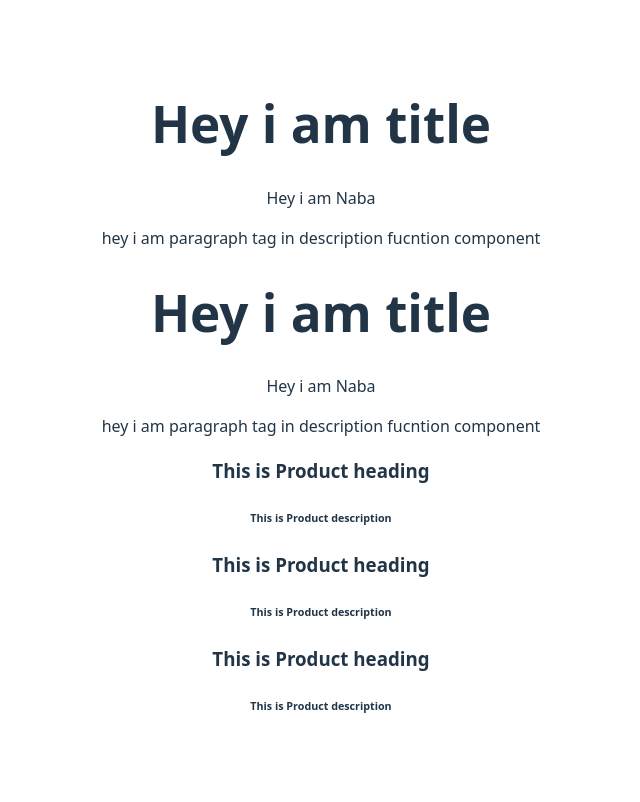
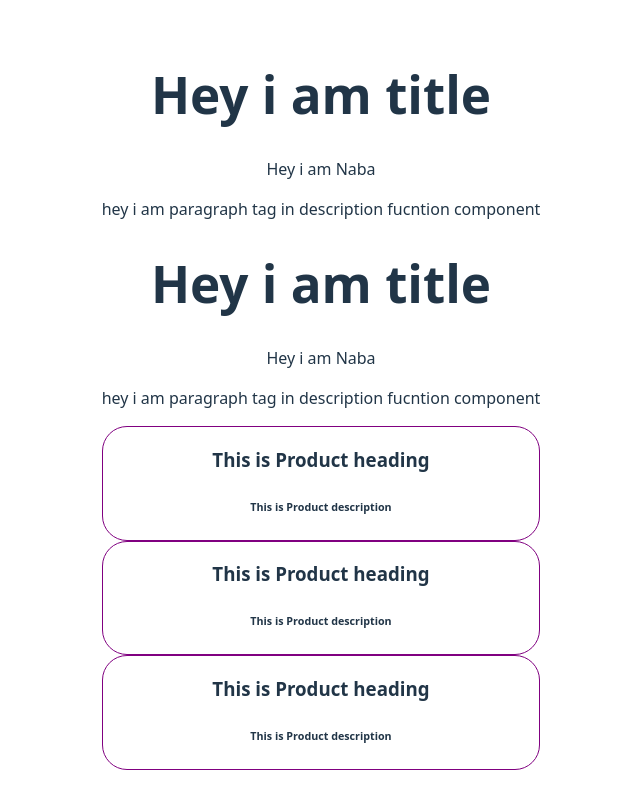
Before and after one commit to nabayousuf27/React-Learning, a React (Vite) app in the folder react app/: page / in a window 1280 px wide. Shown: the whole page, without its empty margins (319-959 px from the left). Built offline with nearby package versions, Linux system fonts and the light colour scheme.

Commit message:
Style Components

```diff
--- /dev/null
+++ b/react app/src/Product.css
@@ -0,0 +1,4 @@
+.Product{
+    border : 1px solid purple ;
+    border-radius: 25px;
+}
--- a/react app/src/Product.jsx
+++ b/react app/src/Product.jsx
@@ -1,6 +1,8 @@
+import './product.css';
+
 function Product(){
     return(
-        <div>
+        <div className="Product">
             <h3>This is Product heading</h3>
             <h6>This is Product description</h6>
         </div>
```
